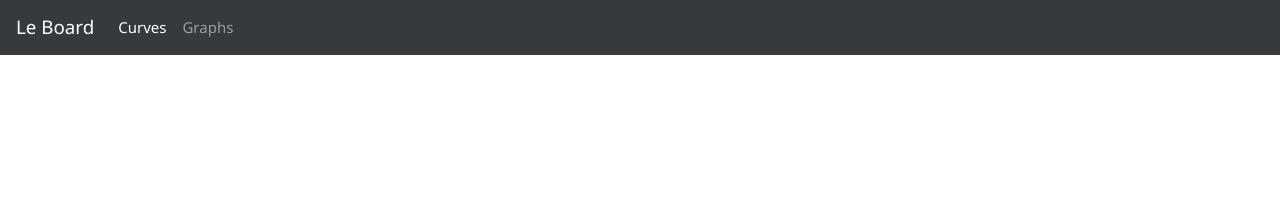
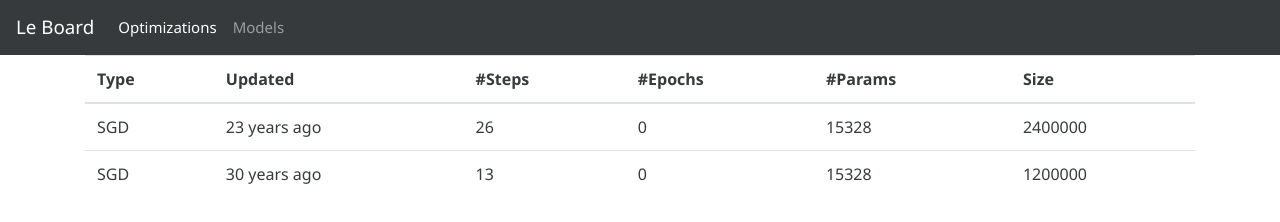
Before and after one commit to kirushyk/le-board, a website: page ui/index.html in a window 1280 px wide. Drawn offline with Linux system fonts and the light colour scheme.

Commit message:
ui: Implement display of a list of optimizations

```diff
--- a/ui/index.html
+++ b/ui/index.html
@@ -1,7 +1,6 @@
 <html>
 
 <head>
-  <script src="bootstrap.min.js"></script>
   <link rel="stylesheet" href="bootstrap.min.css" />
   <link rel="shortcut icon" href="#" />
   <title>Le Board</title>
@@ -17,10 +16,10 @@
   <div class="collapse navbar-collapse" id="navbarColor01">
       <ul class="navbar-nav mr-auto">
       <li class="nav-item active" id="li0">
-        <a class="nav-link" href="#" onclick="setPage(0);">Curves</a>
+        <a class="nav-link" href="#" onclick="setPage(0);">Optimizations</a>
       </li>
       <li class="nav-item" id="li1">
-        <a class="nav-link" href="#" onclick="setPage(1);">Graphs</a>
+        <a class="nav-link" href="#" onclick="setPage(1);">Models</a>
       </li>
       </ul>
   </div>
@@ -37,17 +36,31 @@
     </div>
 
     <div id="page0" style="display:none;">
-      <h1>Learning Curves</h1>
+      <table class="table table-hover">
+        <thead>
+          <tr>
+            <th scope="col">Type</th>
+            <th scope="col">Updated</th>
+            <th scope="col">#Steps</th>
+            <th scope="col">#Epochs</th>
+            <th scope="col">#Params</th>
+            <th scope="col">Size</th>
+          </tr>
+        </thead>
+        <tbody id="optimsTBody">
+        </tbody>
+      </table>
     </div>
 
     <div id="page1" style="display:none;">
-      <h1>Computational Graphs</h1>
+      <h1>Weights and Biases</h1>
     </div>
 
   </div>
 
   <script src="moment.min.js"></script>
   <script src="ui.js"></script>
+  <script src="init.js"></script>
 </body>
 
 </html>
--- /dev/null
+++ b/ui/init.js
@@ -0,0 +1,19 @@
+setPage(0)
+
+addOptimization({
+    type: 'SGD',
+    updated: '1990-09-11',
+    stepsCount: 13,
+    epochsCount: 0,
+    numParams: 15328,
+    size: 1200000
+})
+
+addOptimization({
+    type: 'SGD',
+    updated: '1997-09-01',
+    stepsCount: 26,
+    epochsCount: 0,
+    numParams: 15328,
+    size: 2400000
+})
--- a/ui/ui.js
+++ b/ui/ui.js
@@ -0,0 +1,47 @@
+function setPage(page) {
+    for (var i = 0; i <= 1; i++) {
+        document.getElementById('page' + i).setAttribute('style', page === i ? 'display:block' : 'display:none')
+        document.getElementById('li' + i).setAttribute('class', page === i ? 'nav-item active' : 'nav-item')
+    }
+}
+
+function addOptimization(optim) {
+
+    var entry = document.createElement('tr')
+    var td = document.createElement('td')
+    var textnode = document.createTextNode(optim.type)
+    td.appendChild(textnode)
+    entry.appendChild(td)
+
+    td = document.createElement('td')
+    textnode = document.createTextNode(moment(optim.updated).fromNow())
+    td.appendChild(textnode)
+    entry.appendChild(td)
+
+    td = document.createElement('td')
+    textnode = document.createTextNode(optim.stepsCount)
+    td.appendChild(textnode)
+    entry.appendChild(td)
+
+    td = document.createElement('td')
+    textnode = document.createTextNode(optim.epochsCount)
+    td.appendChild(textnode)
+    entry.appendChild(td)
+
+    td = document.createElement('td')
+    textnode = document.createTextNode(optim.numParams)
+    td.appendChild(textnode)
+    entry.appendChild(td)
+
+    td = document.createElement('td')
+    textnode = document.createTextNode(optim.size)
+    td.appendChild(textnode)
+    entry.appendChild(td)
+
+    var optimsTBody = document.getElementById('optimsTBody')
+    if (optimsTBody.firstChild) {
+        optimsTBody.insertBefore(entry, optimsTBody.childNodes[0])
+    } else {
+        optimsTBody.appendChild(entry)
+    }
+}
```
